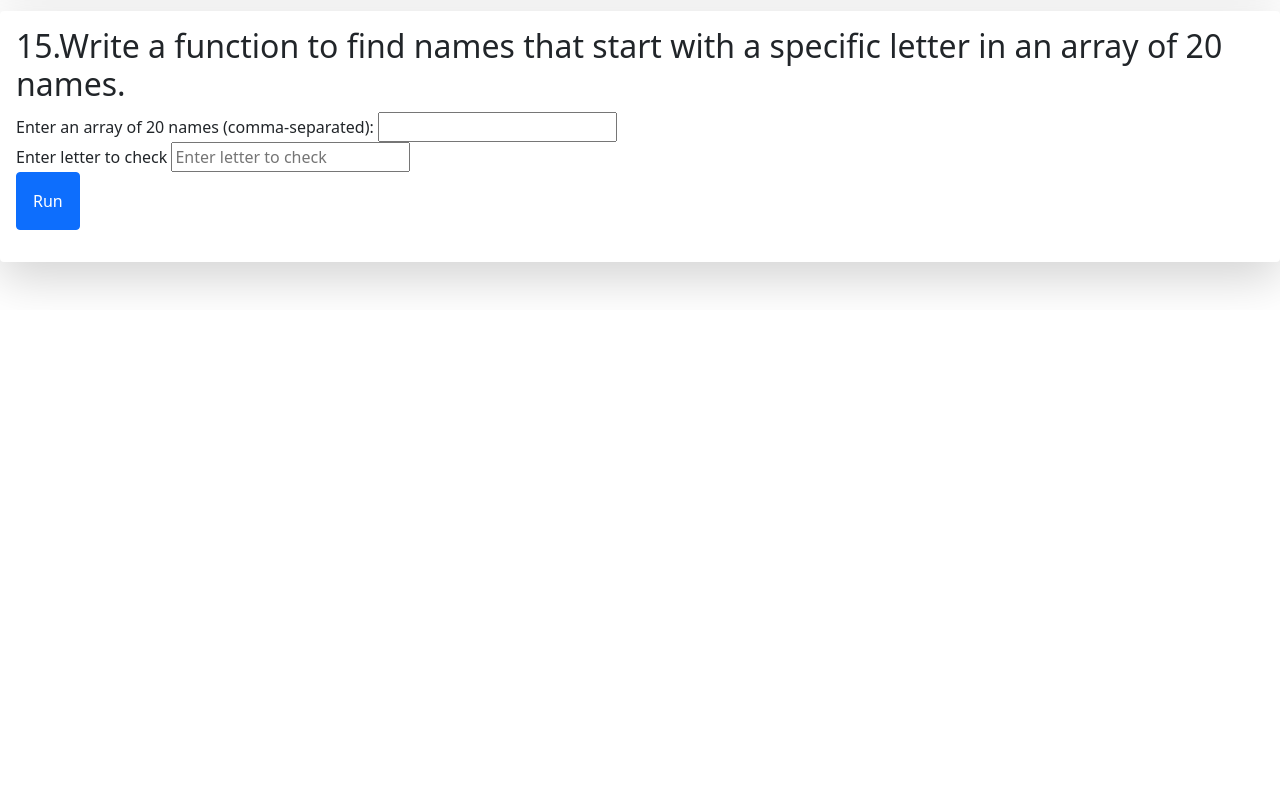
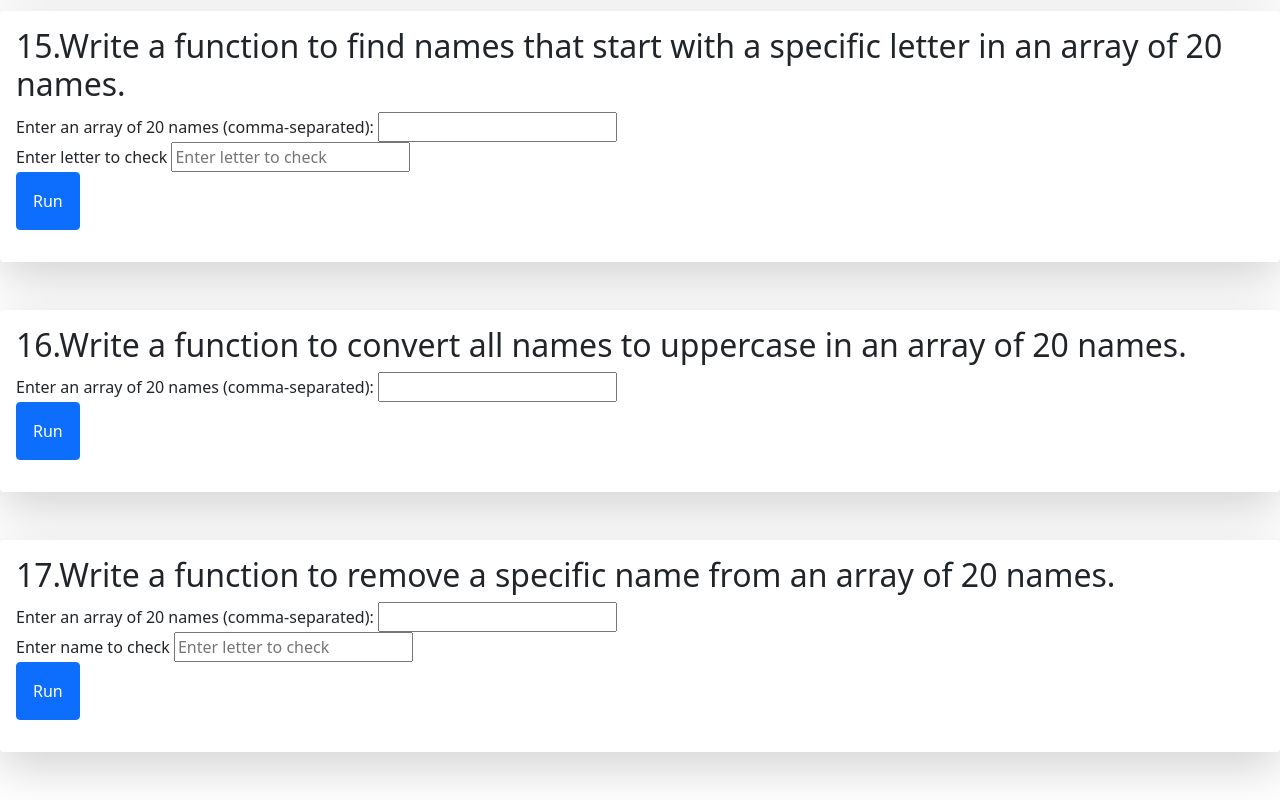
Before and after one commit to Dushime20/interactive_webdesign, a plain HTML site: page index.html in a window 1280 px wide. Shown: the part 3844-4644 px from the top of the page. Before the commit the page ends 4154 px from the top, so only its background shows below. Drawn offline with nearby package versions, Linux system fonts and the light colour scheme.

Commit message:
add 17 question

```diff
--- a/index.html
+++ b/index.html
@@ -186,6 +186,34 @@
     </form>
     <p id="result15"></p>
 </div>
+<div  class="shadow-lg p-3 mb-5 bg-body rounded mt-5">
+    <h2>16.Write a function to convert all names to uppercase in an array of 20 names.</h2>
+    <form action="">
+        <label for="name">Enter an array of 20 names (comma-separated):</label>
+        <input type="text" id="name6" name="name"><br>
+
+
+
+<button onclick="convertNamesToUppercase()" type="button" class="btn btn-primary p-3">Run</button>
+
+    </form>
+    <p id="result16"></p>
+</div>
+
+<div  class="shadow-lg p-3 mb-5 bg-body rounded mt-5">
+    <h2>17.Write a function to remove a specific name from an array of 20 names.</h2>
+    <form action="">
+        <label for="name">Enter an array of 20 names (comma-separated):</label>
+        <input type="text" id="name7" name="name"><br>
+
+        <label for="">Enter name to check</label>
+
+        <input type="text" id="nameToRemove" placeholder="Enter letter to check"><br>
+        <button onclick="removeName(document.getElementById('nameToRemove').value)" type="button" class="btn btn-primary p-3">Run</button>
+
+    </form>
+    <p id="result17"></p>
+</div>
 
 
 
--- a/index.js
+++ b/index.js
@@ -297,10 +297,10 @@ function findNamesStartingWith(letter) {
   const namesArray = input.split(",").map(name => name.trim());
 
   // Check if there are exactly 20 names
-  // if (namesArray.length !== 20) {
-  //   document.getElementById("result13").textContent = "Please enter exactly 20 names.";
-  //   return;
-  // }
+  if (namesArray.length !== 20) {
+    document.getElementById("result15").textContent = "Please enter exactly 20 names.";
+    return;
+  }
 
 
   const filteredNames = namesArray.filter(name =>
@@ -312,3 +312,38 @@ function findNamesStartingWith(letter) {
     document.getElementById("result15").textContent = "No names start with '" + letter + "'.";
 }
 }
+
+//question16
+
+
+function convertNamesToUppercase() {
+  const input = document.getElementById("name6").value;
+  const namesArray = input.split(",").map(name => name.trim());
+
+  // Check if there are exactly 20 names
+  if (namesArray.length !== 20) {
+    document.getElementById("result16").textContent = "Please enter exactly 20 names.";
+    return;
+  }
+
+
+ const uppercaseName= namesArray.map(name => name.toUpperCase());
+    document.getElementById("result16").textContent = "name to Uppercase'" + uppercaseName;
+
+}
+// question 17
+function removeName(nameToRemove) {
+  const input = document.getElementById("name7").value;
+  const namesArray = input.split(",").map(name => name.trim());
+
+  // Check if there are exactly 20 names
+  if (namesArray.length !== 20) {
+    document.getElementById("result17").textContent = "Please enter exactly 20 names.";
+    return;
+  }
+
+  // Filter the name to remove
+  const remainedNames = namesArray.filter(name => name !== nameToRemove);
+
+  document.getElementById("result17").textContent = "Filtered names: " + remainedNames.join(", ");
+}
```
